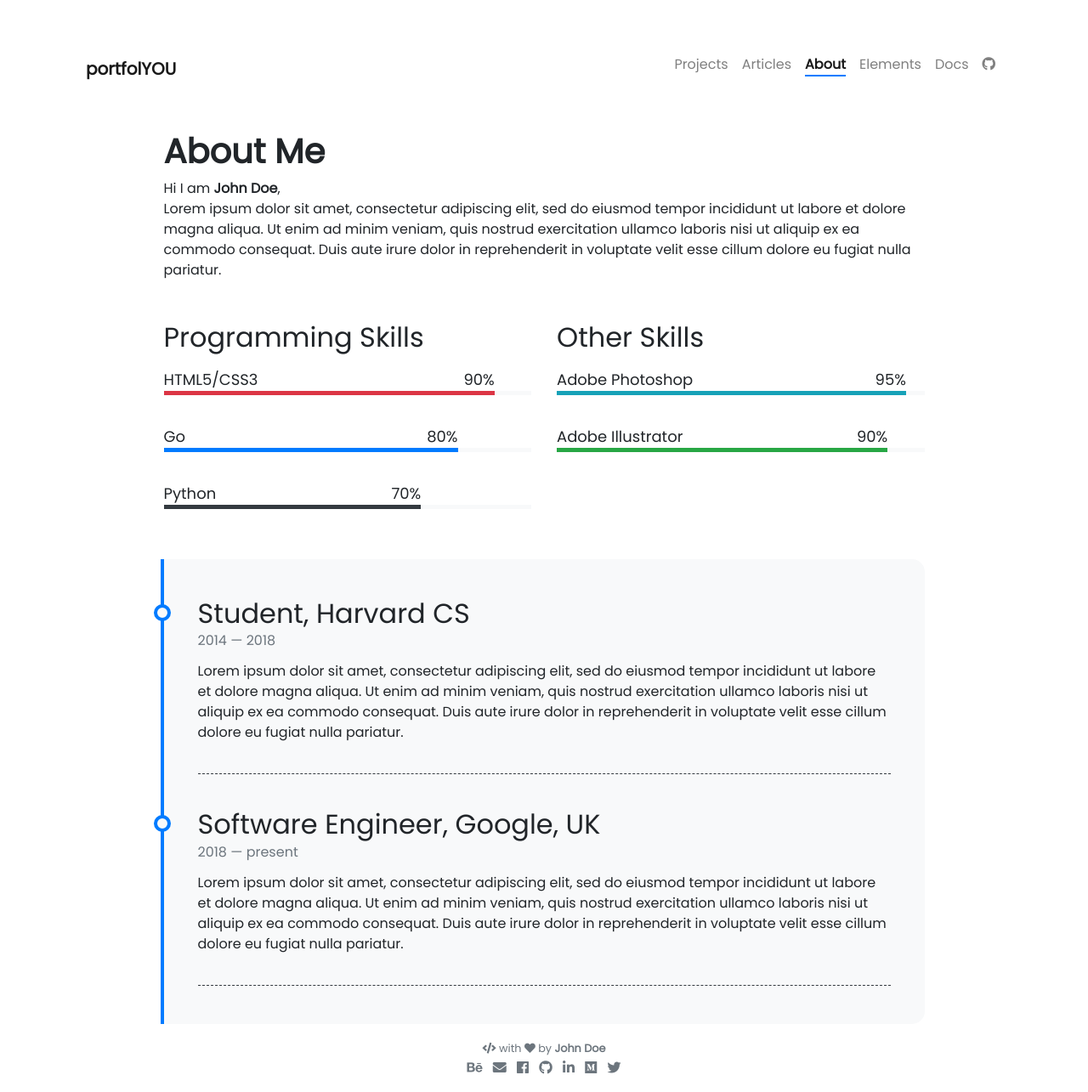
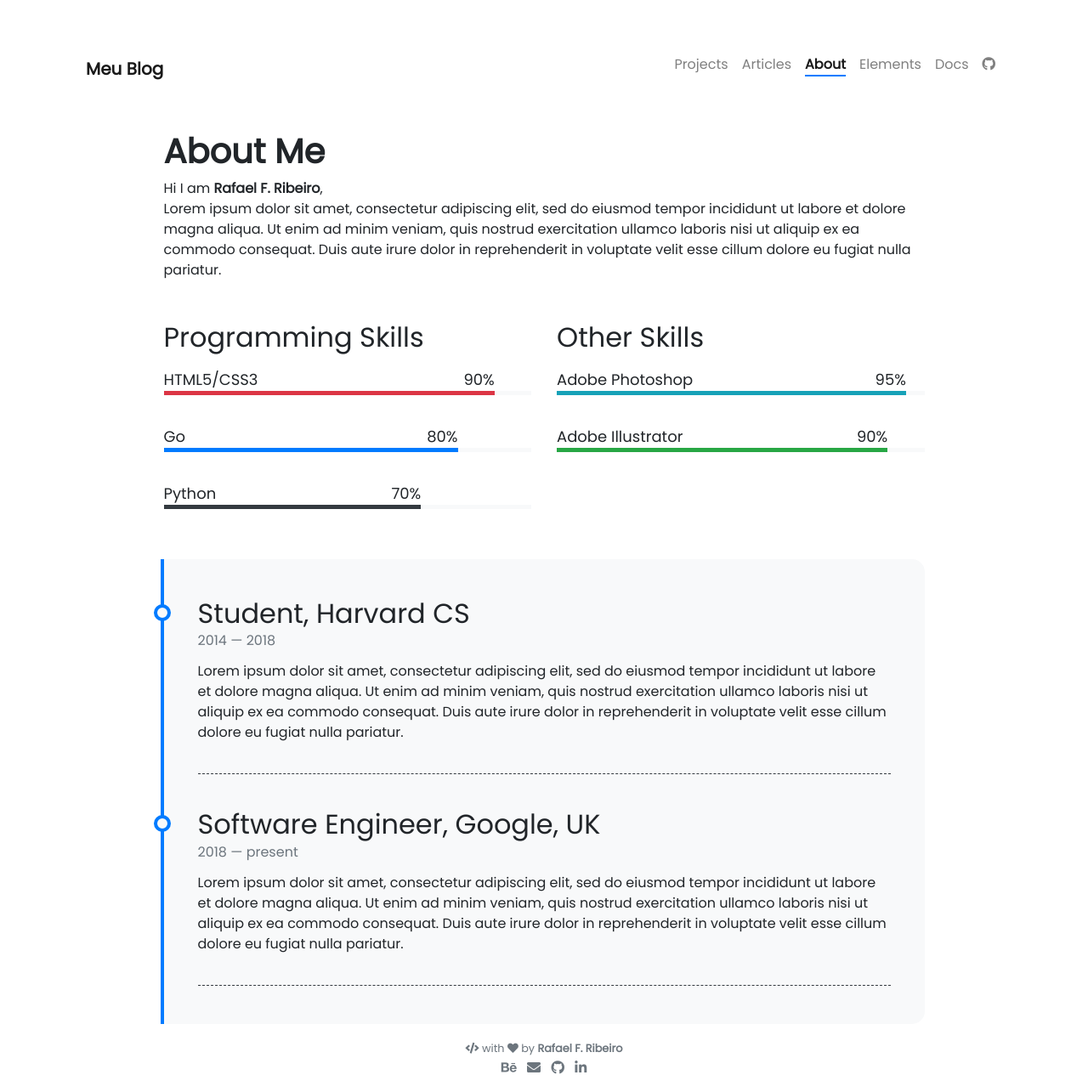
Before and after one commit to rfribeiro/webpage, a Jekyll site: the page built from pages/about.md, in a window 1280 px wide. Shown: the whole page at 85% size. Built offline with Jekyll 4.4.1, drawn with Linux system fonts in a browser that asks for light colours; nearby versions of some CDN libraries.

Commit message:
alterando config

```diff
--- a/_config.yml
+++ b/_config.yml
@@ -1,34 +1,32 @@
 ### Site Settings ###
-title               : portfolYOU
+title               : Meu Blog
 description         : >-                               # >- means to ignore newlines until "url:"
-                      I turn coffee into code,
-                      use tabs over spaces
-                      and never broke production.
+                      Um cara curioso!.
 
 url                 : ""                               # base hostname & protocol for your site (e.g. http://example.com)
-baseurl             : "/portfolYOU"                    # subpath of your site (e.g. /blog) [IMPORTANT: use "" if your are hosting at https://username.github.io directly]
-repository          : YoussefRaafatNasry/portfolYOU    # repository metadata on GitHub Pages [know more at https://help.github.com/en/articles/repository-metadata-on-github-pages]
+baseurl             : "/webpage"                    # subpath of your site (e.g. /blog) [IMPORTANT: use "" if your are hosting at https://username.github.io directly]
+repository          : rfribeiro/webpage    # repository metadata on GitHub Pages [know more at https://help.github.com/en/articles/repository-metadata-on-github-pages]
 #remote_theme       : YoussefRaafatNasry/portfolYOU    # uncomment this if you are using it as a remote theme
 
 ### Author Info ###
 author:
-  name              : John Doe
+  name              : Rafael F. Ribeiro
   image             : https://bit.ly/2KCvgVJ
-  behance           : your_username
+  behance           : rfribeiro
 # dribbble          : your_username
-  email             : username@domain.com
-  facebook          : your_username
-  github            : your_username
+  email             : rfribeiro@gmail.com
+#  facebook          : your_username
+  github            : rfribeiro
 # gitlab            : your_username
 # instagram         : your_username
-  linkedin          : your_username
-  medium            : your_username
+  linkedin          : rafael-ribeiro-9a248211
+#  medium            : your_username
 # soundcloud        : your_username
 # spotify           : your_username
 # stackoverflow     : your_user_id
 # tumblr            : your_username.tumblr.com
 # twitch            : your_username
-  twitter           : your_username
+#  twitter           : your_username
 # vimeo             : your_username
 # youtube           : your_channel_name
 
```
